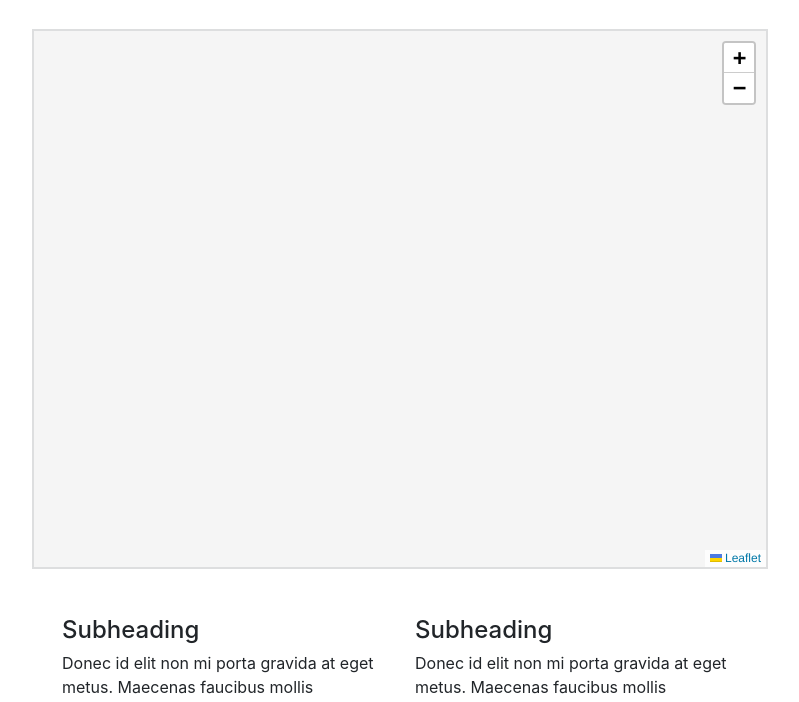
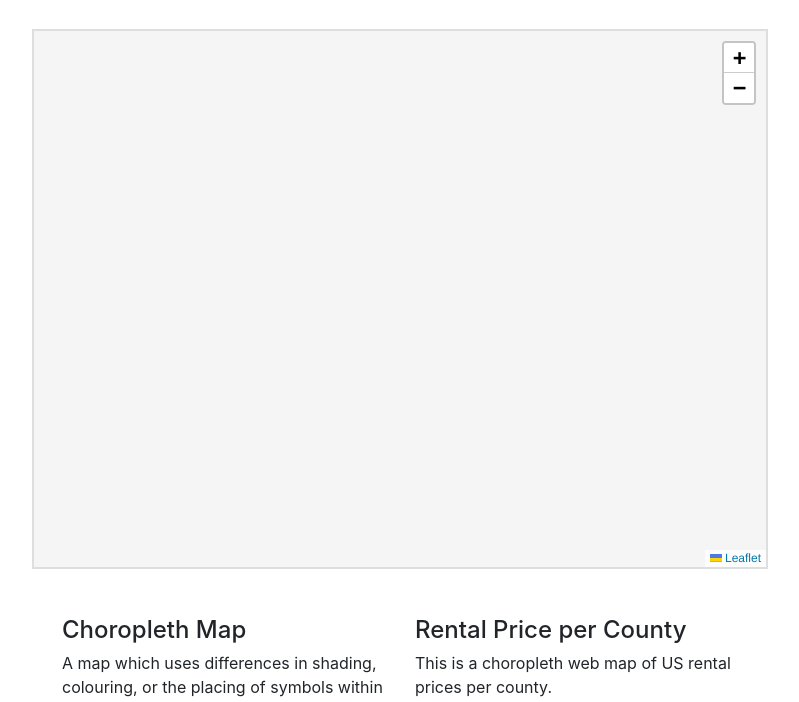
Before and after one commit to kevinahough/Rental-Price-Map, a plain HTML site: page index.html in a window 1280 px wide. Shown: the part 92-794 px from the top of the page, without its empty margins (240-1039 px from the left). Drawn offline with nearby package versions, Linux system fonts and the light colour scheme; no server answers.

Commit message:
Updtaed notes and title

```diff
--- a/index.html
+++ b/index.html
@@ -65,14 +65,14 @@
 
       <div class="row marketing">
         <div class="col-lg-6">
-          <h4>Subheading</h4>
-          <p>Donec id elit non mi porta gravida at eget metus. Maecenas faucibus mollis interdum.</p>
+          <h4>Choropleth Map</h4>
+          <p>A map which uses differences in shading, colouring, or the placing of symbols within predefined areas to indicate the average values of a particular quantity in those areas</p>
 
         </div>
 
         <div class="col-lg-6">
-          <h4>Subheading</h4>
-          <p>Donec id elit non mi porta gravida at eget metus. Maecenas faucibus mollis interdum.</p>
+          <h4>Rental Price per County</h4>
+          <p>This is a choropleth web map of US rental prices per county.</p>
 
         </div>
       </div>
```
